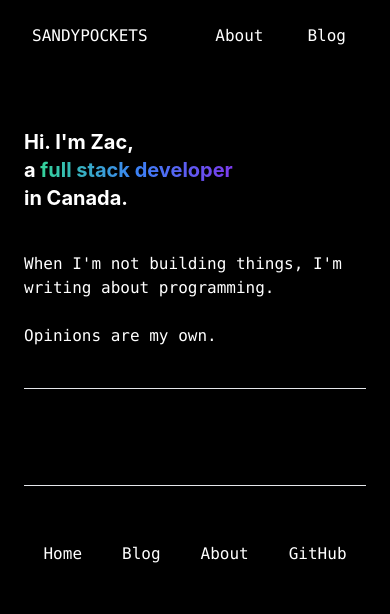
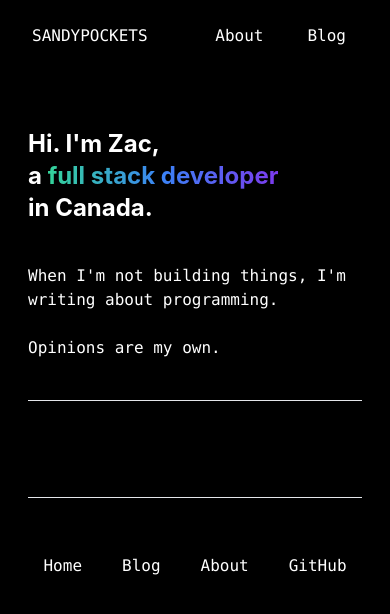
Before and after one commit to sandypockets/sandypockets-blog, a Next.js app: page / in a window 390 px wide. Shown: the top 614 px of the page. Built offline with nearby package versions, Linux system fonts and the light colour scheme; a web font is replaced by a local one.

Commit message:
Fix iPhone Mini breakpoint

```diff
--- a/components/hero/HeroText.jsx
+++ b/components/hero/HeroText.jsx
@@ -2,7 +2,7 @@ import Highlight from "../utility/Highlight";
 
 export default function HeroText() {
   return (
-    <div className="text-xl sm:text-5xl md:text-6xl lg:text-7xl xl:text-8xl 2xl:text-9xl font-bold">
+    <div className="text-2xl sm:text-5xl md:text-6xl lg:text-7xl xl:text-8xl 2xl:text-9xl font-bold">
       <h1>Hi. I'm Zac,{' '}
         <br/>
         a <Highlight content="full stack developer" />{' '}
--- a/components/layout/Layout.jsx
+++ b/components/layout/Layout.jsx
@@ -14,7 +14,7 @@ export default function Layout({ children, pageTitle, description }) {
       <div className="min-h-screen">
         <main className="w-full min-h-5/6 flex justify-center bg-black text-white">
           <Nav />
-          <div className="content pt-32 mx-6 sm:mx-16">{children}</div>
+          <div className="content pt-32 mx-7 sm:mx-16">{children}</div>
         </main>
         <Footer />
       </div>
```
